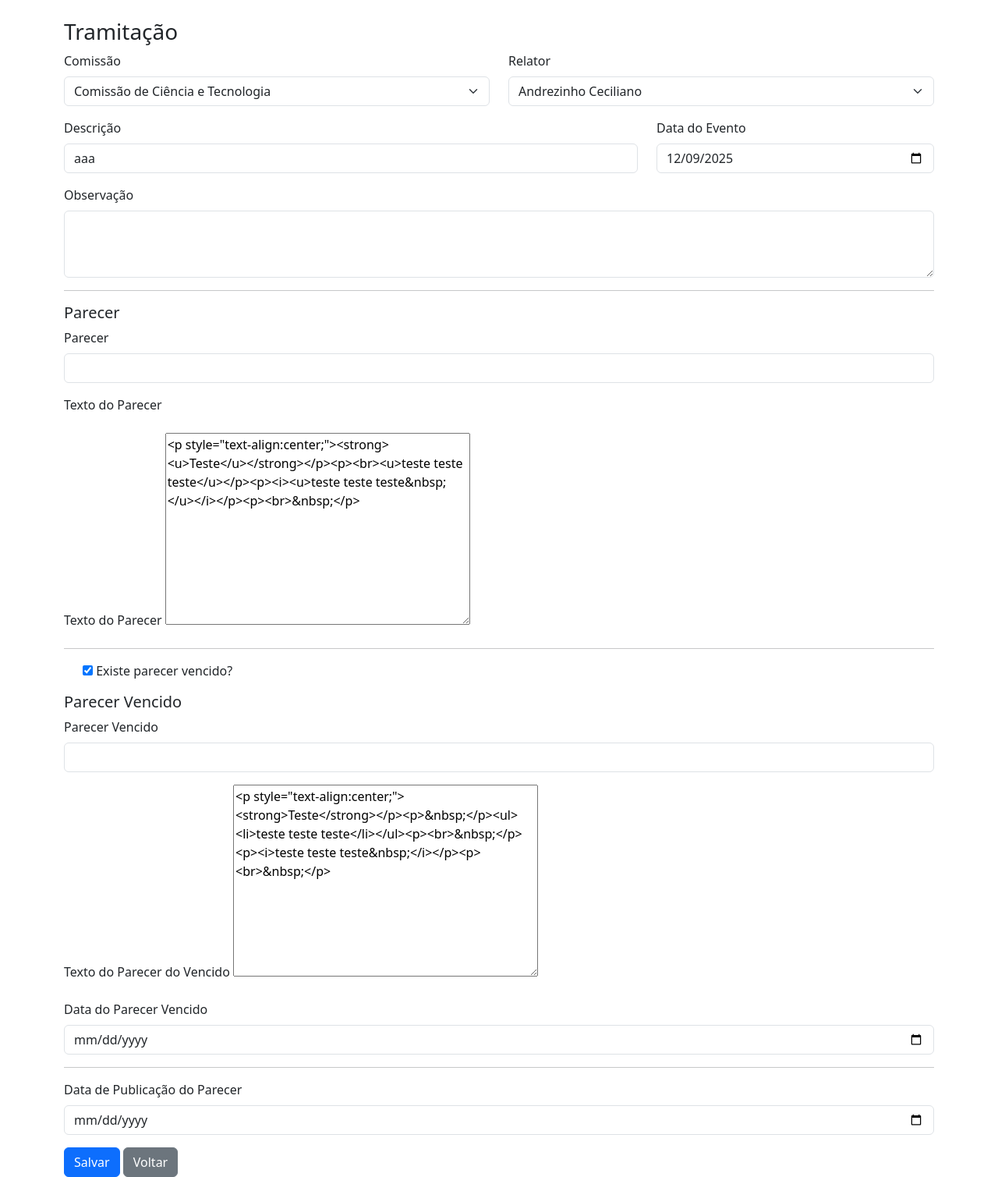
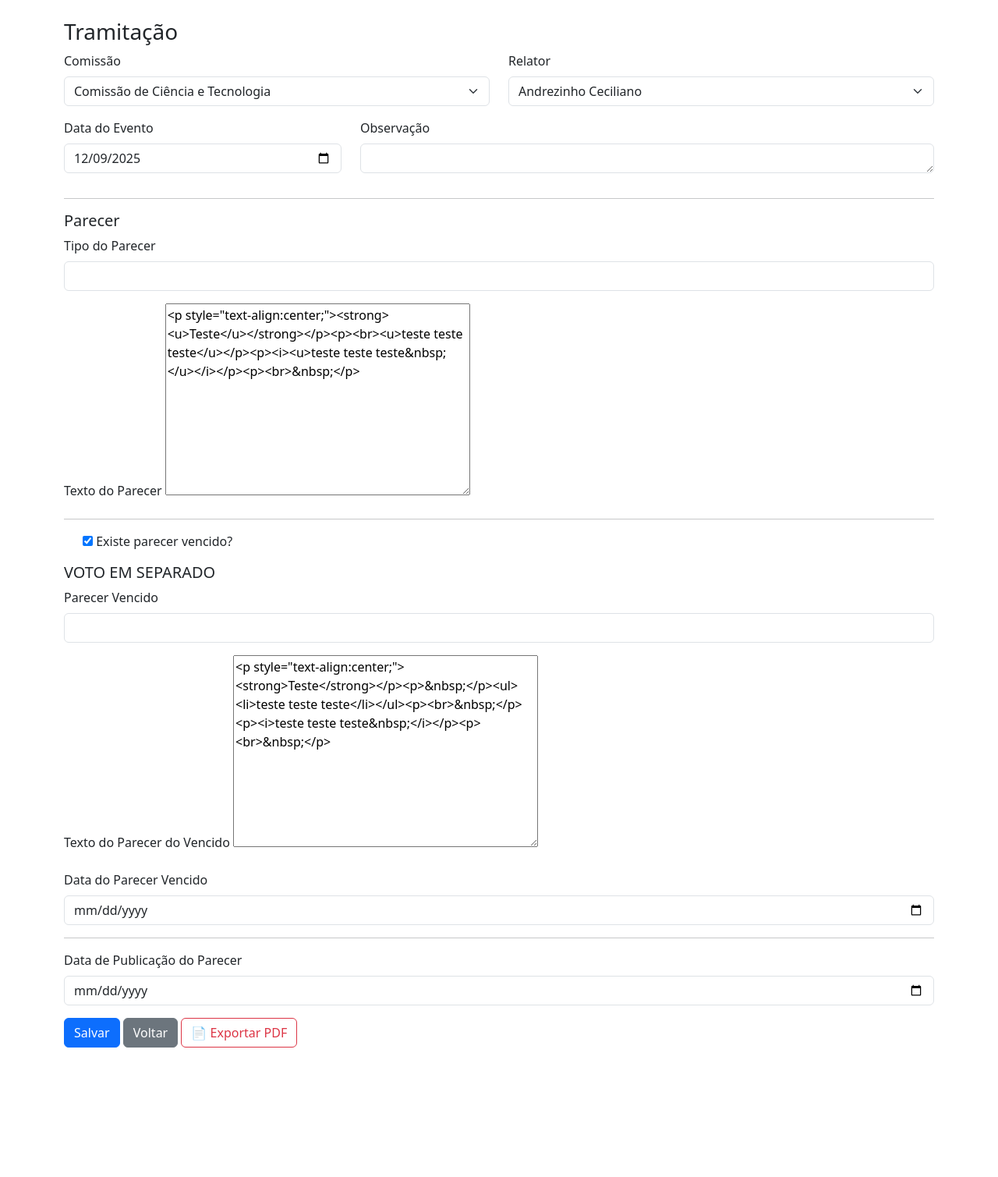
Before and after one commit to gfdarj/sistema_legislativo, a Django app: page /proposicao/1/tramitacoes/1/editar/ in a window 1280 px wide. Shown: the part 56-1565 px from the top of the page at 78% size. After the commit the page ends 1399 px from the top, so only its background shows below. Run offline with Django 5.2, Linux system fonts and the light colour scheme; a user stored in the database is signed in; data comes from the database, SQL or seed files in the repository; both versions use the stored data as it was before the commit; some libraries are stand-ins or nearby versions.

Commit message:
O básico está funcionando e exportando a tramitação para PDF

```diff
--- a/www/forms.py
+++ b/www/forms.py
@@ -74,7 +74,6 @@ class TramitacaoForm(forms.ModelForm):
             "comissao",
             "relator",
             "data_evento",
-            "descricao",
             "observacao",
 
             "parecer",
@@ -92,8 +91,7 @@ class TramitacaoForm(forms.ModelForm):
             "comissao": forms.Select(attrs={"class": "form-select"}),
             "relator": forms.Select(attrs={"class": "form-select"}),
             "data_evento": forms.DateInput(attrs={"type": "date", "class": "form-control"}),
-            "descricao": forms.TextInput(attrs={"class": "form-control"}),
-            "observacao": forms.Textarea(attrs={"class": "form-control", "rows": 3}),
+            "observacao": forms.Textarea(attrs={"class": "form-control", "rows": 1}),
             "parecer": forms.TextInput(attrs={"class": "form-control"}),
             "data_parecer": forms.DateInput(attrs={"type": "date", "class": "form-control"}),
             "parecer_vencido": forms.TextInput(attrs={"class": "form-control"}),
--- a/www/models.py
+++ b/www/models.py
@@ -135,8 +135,7 @@ class Tramitacao(models.Model):
     )
 
     data_evento = models.DateField()
-    descricao = models.CharField(max_length=255)
-    observacao = models.TextField(blank=True, null=True)
+    observacao = models.TextField(max_length=2000, blank=True, null=True)
 
     parecer = models.CharField(max_length=100, blank=True, null=True)
     texto_parecer = CKEditor5Field(
--- a/www/templates/www/proposicao_detail.html
+++ b/www/templates/www/proposicao_detail.html
@@ -8,7 +8,7 @@
 <ul class="list-group">
 {% for t in object.tramitacoes.all %}
     <li class="list-group-item">
-        {{ t.data_evento|date:"d/m/Y" }} - {{ t.descricao }}
+        {{ t.data_evento|date:"d/m/Y" }} - {{ t.parecer }}
     </li>
 {% empty %}
     <li class="list-group-item text-muted">Sem tramitação</li>
--- a/www/templates/www/tramitacao_form.html
+++ b/www/templates/www/tramitacao_form.html
@@ -36,13 +36,6 @@
 
     <!-- Descrição + Data do Evento -->
     <div class="row">
-        <div class="col-md-8 mb-3">
-            <label class="form-label">Descrição</label>
-            {{ form.descricao }}
-            {% if form.descricao.errors %}
-            <div class="text-danger">{{ form.descricao.errors }}</div>
-            {% endif %}
-        </div>
 
         <div class="col-md-4 mb-3">
             <label class="form-label">Data do Evento</label>
@@ -51,14 +44,13 @@
             <div class="text-danger">{{ form.data_evento.errors }}</div>
             {% endif %}
         </div>
-    </div>
-
-    <div class="mb-3">
-        <label class="form-label">Observação</label>
-        {{ form.observacao }}
-        {% if form.observacao.errors %}
-        <div class="text-danger">{{ form.observacao.errors }}</div>
-        {% endif %}
+        <div class=col-md-8 mb-3">
+            <label class="form-label">Observação</label>
+            {{ form.observacao }}
+            {% if form.observacao.errors %}
+            <div class="text-danger">{{ form.observacao.errors }}</div>
+            {% endif %}
+        </div>
     </div>
 
     <hr>
@@ -66,18 +58,10 @@
     <h5>Parecer</h5>
 
     <div class="mb-3">
-        <label class="form-label">Parecer</label>
+        <label class="form-label">Tipo do Parecer</label>
         {{ form.parecer }}
         {% if form.parecer.errors %}
         <div class="text-danger">{{ form.parecer.errors }}</div>
-        {% endif %}
-    </div>
-
-    <div class="mb-3">
-        <label class="form-label">Texto do Parecer</label>
-        {# {{ form.texto_parecer }} #}
-        {% if form.texto_parecer.errors %}
-        <div class="text-danger">{{ form.texto_parecer.errors }}</div>
         {% endif %}
     </div>
 
@@ -104,7 +88,7 @@
     </div>
 
     <div id="bloco-parecer-vencido" style="display: none;">
-        <h5>Parecer Vencido</h5>
+        <h5>VOTO EM SEPARADO</h5>
 
         <div class="mb-3">
             <label class="form-label">Parecer Vencido</label>
@@ -145,7 +129,17 @@
 
     <button type="submit" class="btn btn-primary">Salvar</button>
     <a href="{% url 'tramitacao_list' proposicao.id %}" class="btn btn-secondary">Voltar</a>
+
+    {% if tramitacao and tramitacao.id %}
+    <a href="{% url 'tramitacao_pdf' tramitacao.id %}"
+       class="btn btn-outline-danger"
+       target="_blank">
+        📄 Exportar PDF
+    </a>
+    {% endif %}
 </form>
+
+<Br>
 
 <script>
 document.addEventListener("DOMContentLoaded", function () {
--- a/www/templates/www/tramitacao_list.html
+++ b/www/templates/www/tramitacao_list.html
@@ -33,7 +33,7 @@
             <td>{{ t.data_evento|date:"d/m/Y" }}</td>
             <td>{{ t.comissao }}</td>
             <td>{{ t.relator|default:"—" }}</td>
-            <td>{{ t.descricao }}</td>
+            <td>{{ t.observacao }}</td>
             <td>
                 <a href="{% url 'tramitacao_update' proposicao.id t.id %}">
                     Editar
--- a/www/urls.py
+++ b/www/urls.py
@@ -17,6 +17,7 @@ urlpatterns = [
     path("proposicao/<int:proposicao_id>/tramitacoes/nova/", TramitacaoCreateView.as_view(), name="tramitacao_create"),
     path("proposicao/<int:proposicao_id>/tramitacoes/<int:t>/editar/", TramitacaoUpdateView.as_view(), name="tramitacao_update"),
     path("proposicao/<int:proposicao_id>/tramitacoes/<int:t>/excluir/", TramitacaoDeleteView.as_view(), name="tramitacao_delete"),
+    path("tramitacao/<int:pk>/pdf/", TramitacaoPDFView.as_view(), name="tramitacao_pdf"),
 
 
     path("autores/", AutorListView.as_view(), name="autor_list"),
--- a/www/views.py
+++ b/www/views.py
@@ -1,8 +1,12 @@
-from django.http import Http404
+from django.http import Http404, HttpResponse
 from django.contrib.auth.mixins import LoginRequiredMixin
+from django.views import View
 from django.views.generic import ListView, DetailView, CreateView, TemplateView, UpdateView, DeleteView
 from django.urls import reverse_lazy
 from django.db import models
+from django.template.loader import render_to_string
+from weasyprint import HTML
+from django.shortcuts import get_object_or_404
 from django.utils.timezone import now
 from datetime import timedelta
 from www.models import Proposicao, Autor, TipoProposicao, Comissao, Tramitacao
@@ -445,4 +449,28 @@ class TramitacaoDeleteView(LoginRequiredMixin, DeleteView):
             kwargs={"proposicao_id": self.proposicao.id}
         )
 
+
+class TramitacaoPDFView(LoginRequiredMixin, View):
+    """
+    Gera o PDF do parecer da tramitação
+    """
+
+    def get(self, request, pk, *args, **kwargs):
+        tramitacao = get_object_or_404(Tramitacao, pk=pk)
+
+        html_string = render_to_string(
+            "www/tramitacao_pdf.html",
+            {"tramitacao": tramitacao}
+        )
+
+        pdf = HTML(string=html_string).write_pdf()
+
+        response = HttpResponse(pdf, content_type="application/pdf")
+        response["Content-Disposition"] = (
+            f'inline; filename="parecer_tramitacao_{pk}.pdf"'
+        )
+
+        return response
+
+
 ###################################################################################
```
Also changed, not shown: legislativo/settings.py (+19 -0 lines), requirements.txt (+12 -0 lines), www/templates/www/tramitacao_pdf.html (added, +56 -0 lines), db.sqlite3, www/migrations/0003_alter_tramitacao_parecer_vencido.py (added), www/migrations/0004_remove_tramitacao_descricao_and_more.py (added).
